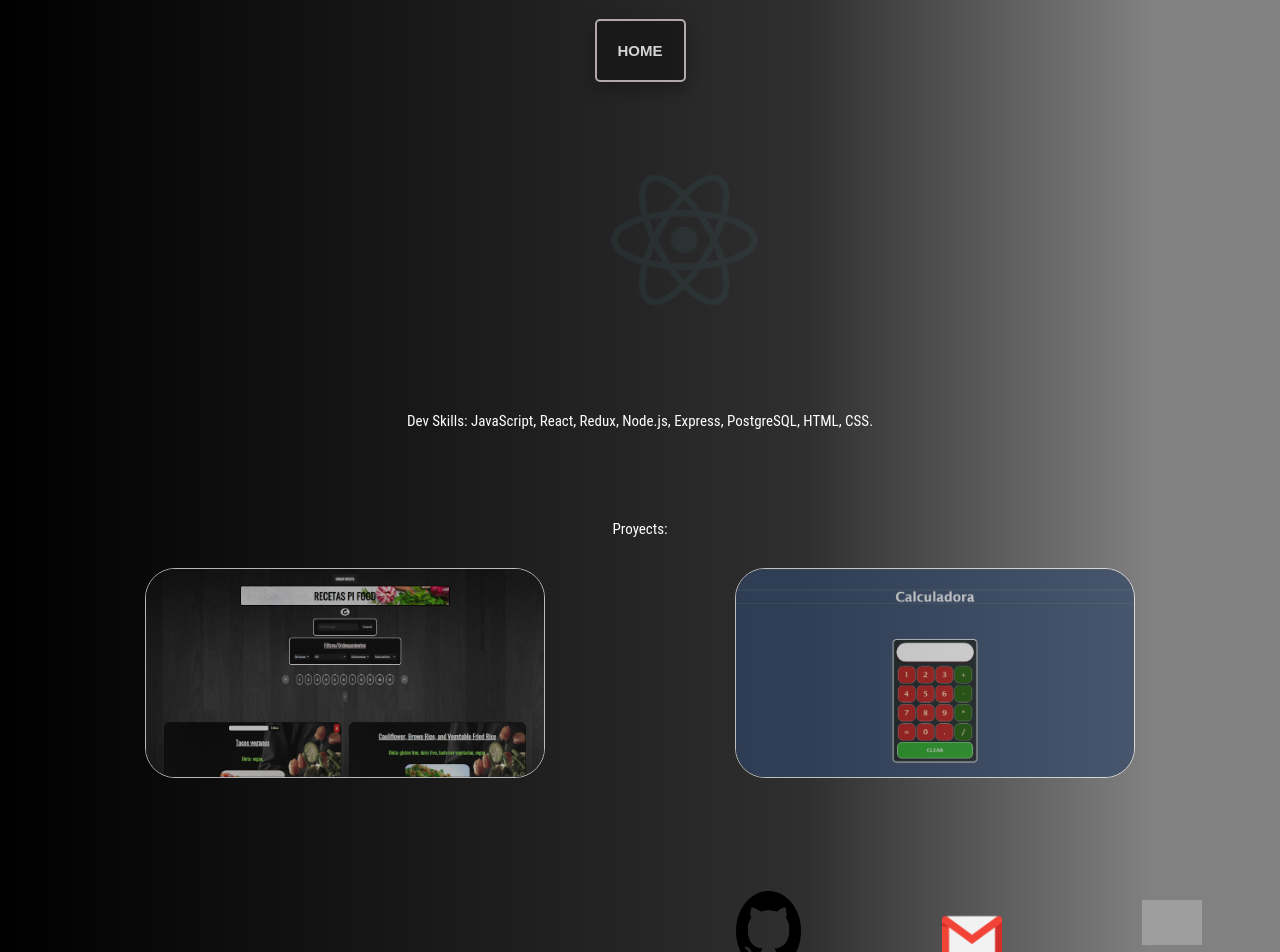
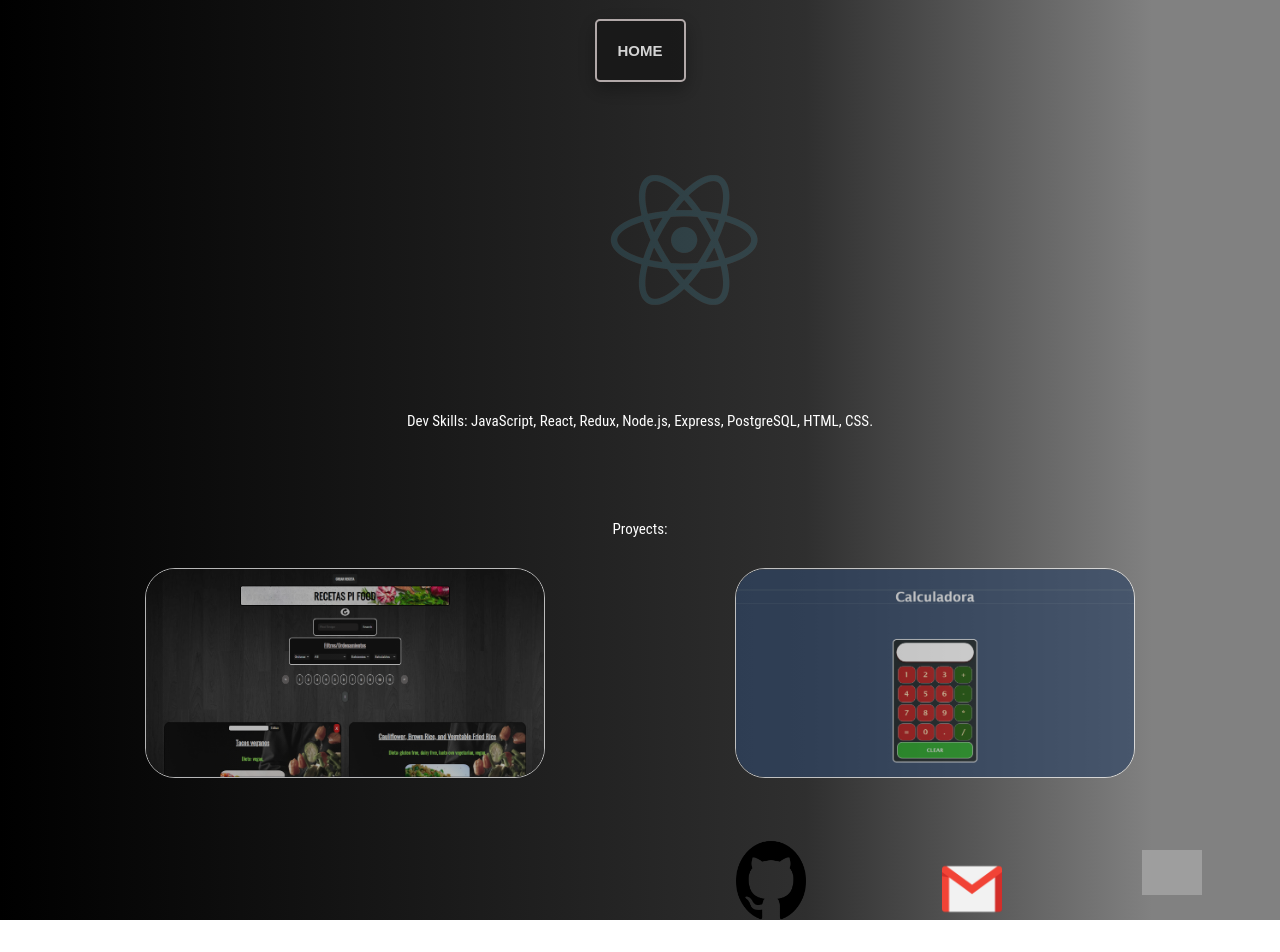
Before and after one commit to SaanCaba/portfolioSc, a React (Create React App) app: page /skills in a window 1280 px wide. Shown: the top 952 px of the page. After the commit the page ends 920 px from the top, so only its background shows below. Built offline with nearby package versions, Linux system fonts and the light colour scheme; grey boxes are pictures that could not be loaded; the HTML template or start-up script is replaced by a standard one.

Commit message:
commit changes

```diff
--- a/src/components/styles/Aboutme.css
+++ b/src/components/styles/Aboutme.css
@@ -19,7 +19,7 @@
 
 .footer-cont{
     position:absolute;
-    top:-300px;
+    top:-350px;
     left:513px;
 }
 
--- a/src/components/styles/Footer.css
+++ b/src/components/styles/Footer.css
@@ -31,7 +31,7 @@
 .github{
     position: absolute;
     cursor:pointer;
-    width: 65px;
+    width: 70px;
     height: 80px;
     top: 1190px;
     left: 223px;
```
